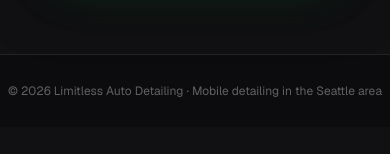
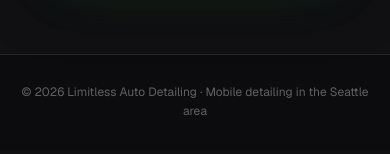
Before and after one commit to afinnegan67/limitless-auto-detailing-website, a Next.js app: page /family-interior-reset in a window 390 px wide. Shown: the part 2605-2759 px from the top of the page. Built offline with nearby package versions, Linux system fonts and the light colour scheme.

Commit message:
fix: wrap package footers on mobile

```diff
--- a/app/complete-detail/page.tsx
+++ b/app/complete-detail/page.tsx
@@ -99,7 +99,7 @@ export default function CompleteDetailPage() {
         </div>
       </section>
 
-      <footer className="border-t border-white/10 bg-[#0c0c0e] py-7 text-center text-xs text-white/35">© 2026 Limitless Auto Detailing · Mobile detailing in the Seattle area</footer>
+      <footer className="border-t border-white/10 bg-[#0c0c0e] px-5 py-7 text-center text-xs leading-relaxed text-white/35">© 2026 Limitless Auto Detailing · Mobile detailing in the Seattle area</footer>
       <a href="#book" className="fixed inset-x-4 bottom-4 z-40 flex items-center justify-between rounded-full border border-[#f1d18e]/45 bg-[#168a42] px-5 py-3.5 font-black uppercase text-white shadow-2xl shadow-black/60 sm:hidden"><span>See your price</span><span>$299+</span></a>
     </main>
   )
--- a/app/family-interior-reset/page.tsx
+++ b/app/family-interior-reset/page.tsx
@@ -104,7 +104,7 @@ export default function FamilyInteriorResetPage() {
         </div>
       </section>
 
-      <footer className="border-t border-white/10 bg-[#0c0c0e] py-7 text-center text-xs text-white/35">© 2026 Limitless Auto Detailing · Mobile detailing in the Seattle area</footer>
+      <footer className="border-t border-white/10 bg-[#0c0c0e] px-5 py-7 text-center text-xs leading-relaxed text-white/35">© 2026 Limitless Auto Detailing · Mobile detailing in the Seattle area</footer>
       <a href="#book" className="fixed inset-x-4 bottom-4 z-40 flex items-center justify-between rounded-full border border-[#f1d18e]/45 bg-[#168a42] px-5 py-3.5 font-black uppercase text-white shadow-2xl shadow-black/60 sm:hidden"><span>See weekend times</span><span>$225+</span></a>
     </main>
   )
--- a/app/seattle-coating-special/page.tsx
+++ b/app/seattle-coating-special/page.tsx
@@ -102,7 +102,7 @@ export default function SeattleCeramicCoatingSpecialPage() {
         </div>
       </section>
 
-      <footer className="border-t border-white/10 bg-[#0c0c0e] py-7 text-center text-xs text-white/35">© 2026 Limitless Auto Detailing · Mobile detailing in the Seattle area</footer>
+      <footer className="border-t border-white/10 bg-[#0c0c0e] px-5 py-7 text-center text-xs leading-relaxed text-white/35">© 2026 Limitless Auto Detailing · Mobile detailing in the Seattle area</footer>
       <a href={CERAMIC_BOOKING_URL} className="fixed inset-x-4 bottom-4 z-40 flex items-center justify-between rounded-full border border-[#a7dc72]/45 bg-[#168a42] px-5 py-3.5 font-black uppercase text-white shadow-2xl shadow-black/60 sm:hidden"><span>See package options</span><span>$649</span></a>
     </main>
   )
```
